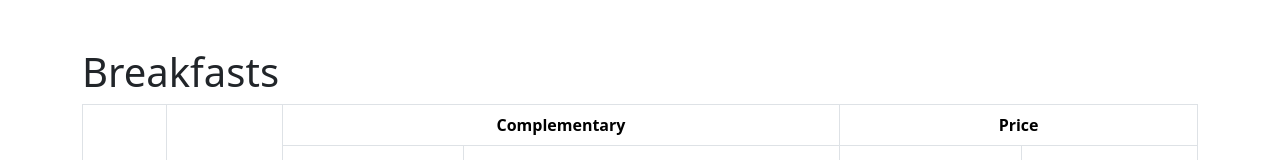
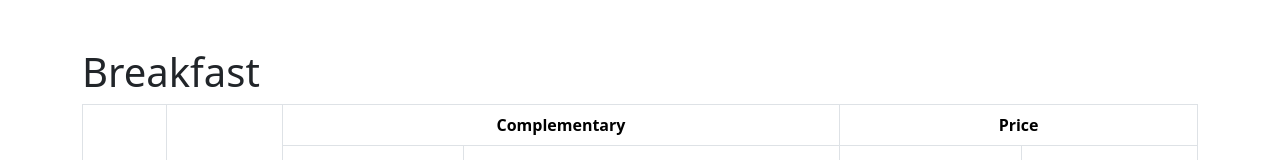
Before and after one commit to AbdulMunam-2002/InfoTaam, a React (Create React App) app: page /Breakfast in a window 1280 px wide. Shown: the top 160 px of the page. Built offline with nearby package versions, Linux system fonts and the light colour scheme.

Commit message:
spelling

```diff
--- a/src/Components/Breakfast.js
+++ b/src/Components/Breakfast.js
@@ -6,7 +6,7 @@ function Breakfast() {
   return (
     <>
       <div className='container mt-5'>
-        <h1>Breakfasts</h1>
+        <h1>Breakfast</h1>
         <Table striped bordered hover className='text-center'>
           <thead>
             <tr>
```
